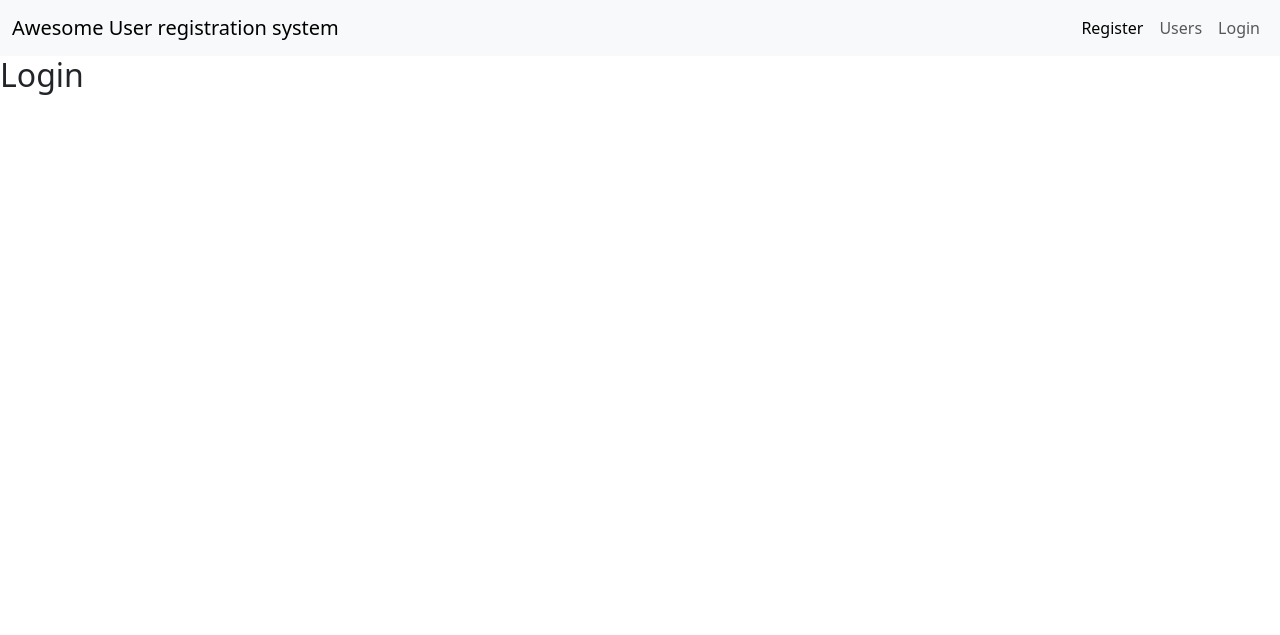
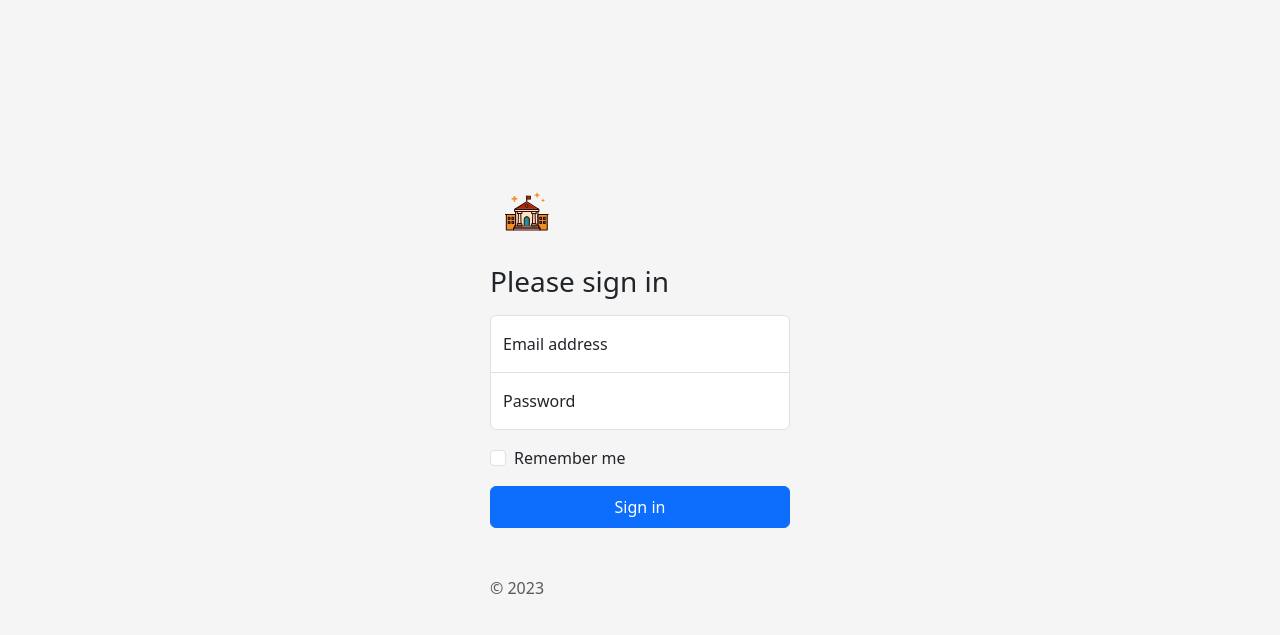
Before and after one commit to AdrianAdame/FSDI-105, a plain HTML site: page UserSystem/index.html in a window 1280 px wide. Drawn offline with nearby package versions, Linux system fonts and the light colour scheme.

Commit message:
Added styles to login and fixed some typos

```diff
--- a/UserSystem/index.html
+++ b/UserSystem/index.html
@@ -6,36 +6,34 @@
     <title>Document</title>
 
     <link href="https://cdn.jsdelivr.net/npm/bootstrap@5.3.0/dist/css/bootstrap.min.css" rel="stylesheet" integrity="sha384-9ndCyUaIbzAi2FUVXJi0CjmCapSmO7SnpJef0486qhLnuZ2cdeRhO02iuK6FUUVM" crossorigin="anonymous">
+
+    <link rel="stylesheet" href="./styles/style.css">
 </head>
 <body>
-    <header>
-        <nav class="navbar navbar-expand-lg bg-body-tertiary">
-            <div class="container-fluid">
-                <a class="navbar-brand" href="#">Awesome User registration system</a>
-                <button class="navbar-toggler" type="button" data-bs-toggle="collapse" data-bs-target="#navbarNav" aria-controls="navbarNav" aria-expanded="false" aria-label="Toggle navigation">
-                <span class="navbar-toggler-icon"></span>
-                </button>
-                <div class="collapse navbar-collapse justify-content-end" id="navbarNav">
-                    <ul class="navbar-nav">
-                        <li class="nav-item">
-                            <a class="nav-link active" aria-current="page" href="./register.html">Register</a>
-                        </li>
-                        <li class="nav-item">
-                            <a class="nav-link" href="./users.html">Users</a>
-                        </li>
-                        <li class="nav-item">
-                            <a class="nav-link" href="./index.html">Login</a>
-                        </li>
-                    </ul>
-                </div>
+    <main class="form-signin w-100 m-auto">
+        <form onaction="return false;">
+            <img class="mb-4" src="./assets/svg/school.svg" alt="" width="72" height="57">
+            <h1 class="h3 mb-3 fw-normal">Please sign in</h1>
+            <div class="form-floating">
+                <input type="email" class="form-control" id="loginEmail" placeholder="name@example.com">
+                <label for="loginEmail">Email address</label>
             </div>
-        </nav>
-    </header>
-
-    <main>
-        <h2>Login</h2>
+            <div class="form-floating">
+                <input type="password" class="form-control" id="loginPassword" placeholder="Password">
+                <label for="loginPassword">Password</label>
+            </div>
+            <div class="form-check text-start my-3">
+                <input class="form-check-input" type="checkbox" value="remember-me" id="flexCheckDefault">
+                <label class="form-check-label" for="flexCheckDefault">Remember me</label>
+            </div>
+            <button class="btn btn-primary w-100 py-2" type="button" id="btn-login">Sign in</button>
+            <p class="mt-5 mb-3 text-body-secondary">&copy; 2023</p>
+        </form>
     </main>
 
     <script src="https://cdn.jsdelivr.net/npm/bootstrap@5.3.0/dist/js/bootstrap.bundle.min.js" integrity="sha384-geWF76RCwLtnZ8qwWowPQNguL3RmwHVBC9FhGdlKrxdiJJigb/j/68SIy3Te4Bkz" crossorigin="anonymous"></script>
+    <script src="https://code.jquery.com/jquery-3.7.0.min.js"></script>
+    <script src="./scripts/storeManager.js"></script>
+    <script src="./scripts/login.js"></script>
 </body>
 </html>
--- a/UserSystem/scripts/display.js
+++ b/UserSystem/scripts/display.js
@@ -17,7 +17,7 @@ function displayUsers(userArray){
 
         TBODY.append(tr)
 
-        if(user.gpa < 2){
+        if(user.gpa <= 2){
             $(`#user-${index} td`).addClass("table-danger")
         }
     })
--- /dev/null
+++ b/UserSystem/scripts/login.js
@@ -0,0 +1,38 @@
+function login(){
+    let users = readUsers();
+
+
+    let email = $("#loginEmail").val()
+    let pass = $("#loginPassword").val()
+
+    if(email == "" || pass == ""){
+
+    }else{
+        let finded = false;
+
+        users.forEach(user => {
+            if(user.email === email && user.password === pass){
+                finded = true;
+                return;
+            }
+        })
+
+        if(!finded){
+            $("#notifications").append(`
+            <div class="alert alert-danger" role="alert">
+                Invaid Credentials
+            </div>`)
+        }else{
+            window.location.href = "users.html"
+        }
+    }
+}
+
+function init(){
+
+    $("#btn-login").on("click", () => {
+        login()
+    });
+}
+
+$(document).ready(init);
--- a/UserSystem/styles/style.css
+++ b/UserSystem/styles/style.css
@@ -0,0 +1,49 @@
+html,
+body {
+  height: 100%;
+}
+
+body {
+  display: -ms-flexbox;
+  display: -webkit-box;
+  display: flex;
+  -ms-flex-align: center;
+  -ms-flex-pack: center;
+  -webkit-box-align: center;
+  align-items: center;
+  -webkit-box-pack: center;
+  justify-content: center;
+  padding-top: 40px;
+  padding-bottom: 40px;
+  background-color: #f5f5f5;
+}
+
+.form-signin {
+  width: 100%;
+  max-width: 330px;
+  padding: 15px;
+  margin: 0 auto;
+}
+.form-signin .checkbox {
+  font-weight: 400;
+}
+.form-signin .form-control {
+  position: relative;
+  box-sizing: border-box;
+  height: auto;
+  padding: 10px;
+  font-size: 16px;
+}
+.form-signin .form-control:focus {
+  z-index: 2;
+}
+.form-signin input[type="email"] {
+  margin-bottom: -1px;
+  border-bottom-right-radius: 0;
+  border-bottom-left-radius: 0;
+}
+.form-signin input[type="password"] {
+  margin-bottom: 10px;
+  border-top-left-radius: 0;
+  border-top-right-radius: 0;
+}
```
Also changed, not shown: UserSystem/scripts/register.js (+4 -3 lines), UserSystem/assets/svg/school.svg (added).
